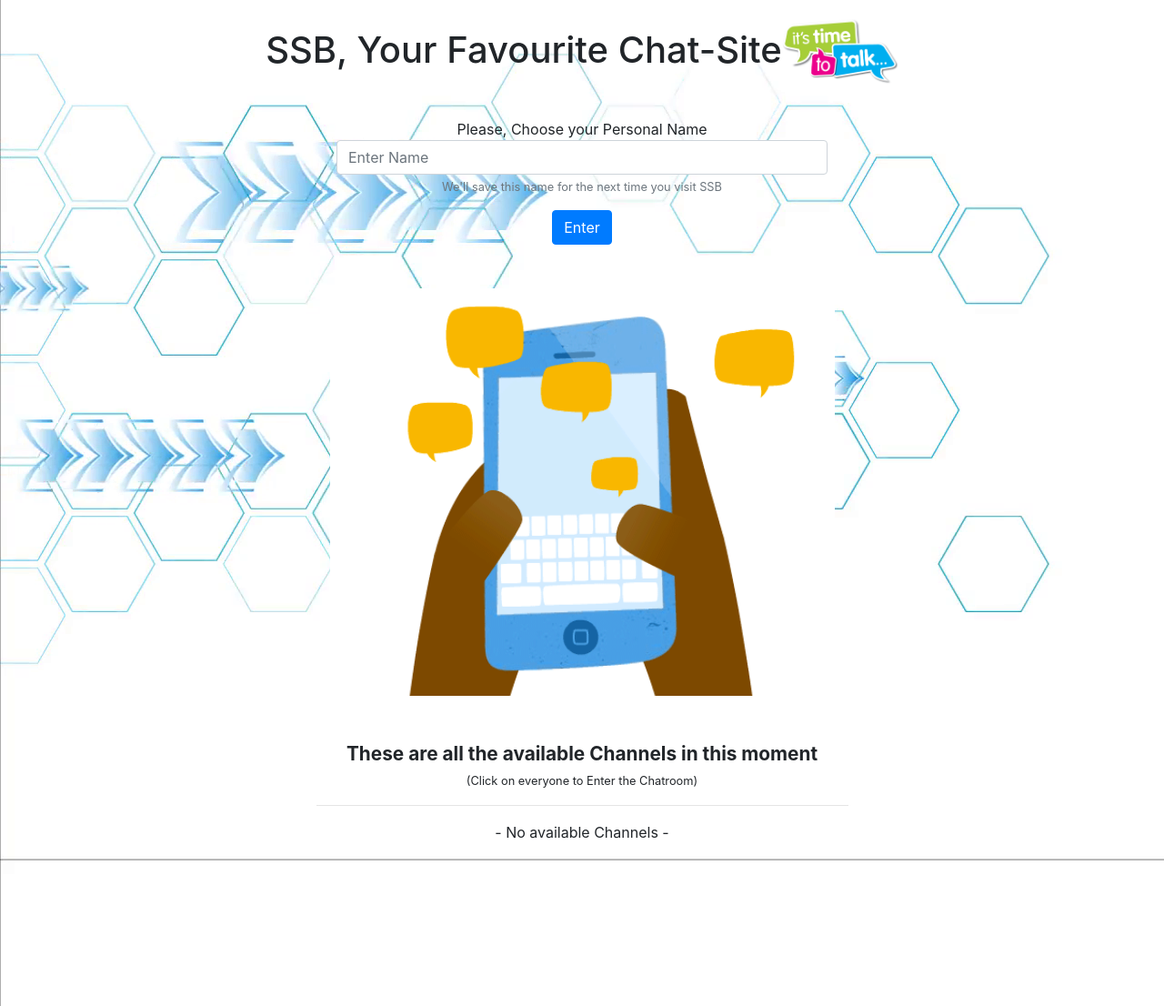
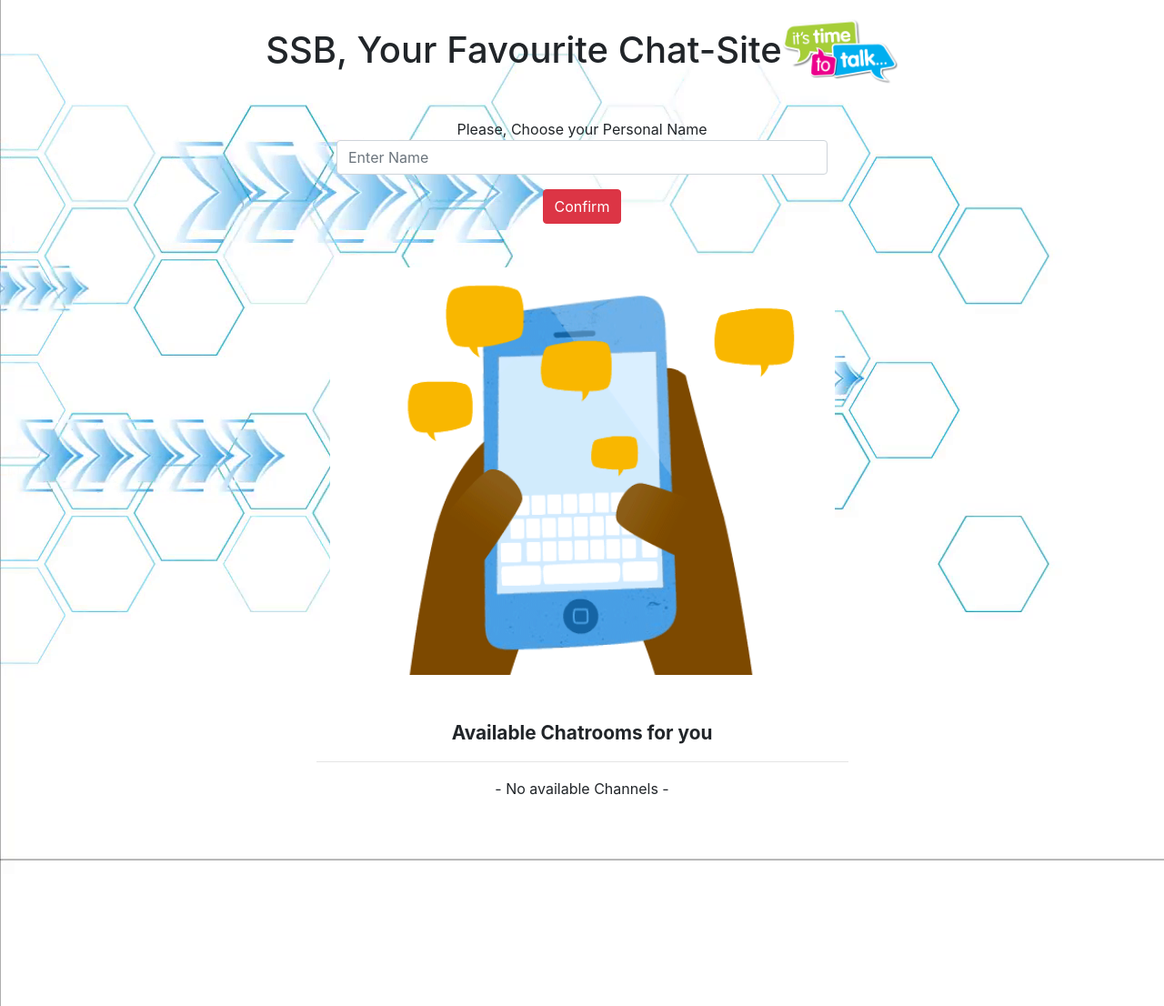
Before and after one commit to VirajDissanayake/Flack-online-message-service, a Flask app: page / in a window 1280 px wide. Shown: the part 135-1241 px from the top of the page at 91% size. Run offline with Flask 2, Linux system fonts and the light colour scheme; some libraries are stand-ins or nearby versions.

Commit message:
Update index.html

```diff
--- a/templates/index.html
+++ b/templates/index.html
@@ -5,7 +5,7 @@
 {% block main %}
   <br>
   <br>
-  <h1 class="display">SSB, Your Favourite Chat-Site<img class="img-fluid" style="width: 10%;" src="/static/ch.png" alt="bla bla Flack!"></h1>
+  <h1 class="display">SSB, Your Favourite Chat-Site<img class="img-fluid" style="width: 10%;" src="/static/ch.png"></h1>
   <div class="container">
     <div class="row justify-content-center">
       <div class="col-md-6" id="form">
@@ -14,9 +14,8 @@
           <div class="form-group">
             <lable for="name">Please, Choose your Personal Name</lable>
             <input id="name" type="text" class="form-control" placeholder="Enter Name">
-            <small class="form-text text-muted">We'll save this name for the next time you visit SSB</small>
           </div>
-          <button class="btn btn-primary" type="submit">Enter</button>
+          <button class="btn btn-danger" type="submit">Confirm</button>
         </form>
       {% endif %}
       </div>
@@ -27,15 +26,10 @@
   </div>
   <br>
   <br>
-  <div class="container" id="DisplayName">
-    {% if name %}<h2>Hello <span style="color: #65d3fd;">{{ name }}</span>, nice to see you again :)</h2>{% endif %}
-    <div id="user-data" data-username="{{ name }}"></div>
-  </div>
-
   <div id="channelContainer" class="container col-md-6" style="{% if name %}{% else %}display: none;{% endif %}" id="createChannel">
     <form id="formChannel">
       <div class="form-group">
-        <label for="channel">Let's create a New Chatroom, Please Gives it a Name</label>
+        <label for="channel">Enter a name to create your chatroom</label>
         <input id="channel" type="text" autocomplete="off" class="form-control" placeholder="Enter Channel Name">
         <small id="channelMessage" style="color: #096bff"></small>
       </div>
@@ -46,8 +40,7 @@
   </div>
   <div class="container">
     <ul class="list-unstyled">
-      <li style="font-weight: bold; font-size: 1.3rem;">These are all the available Channels in this moment</li>
-      <small>(Click on everyone to Enter the Chatroom)</small>
+      <li style="font-weight: bold; font-size: 1.3rem;">Available Chatrooms for you</li>
       <hr class="col-md-6">
     </ul>
     <ul class="list-unstyled" id="channelList">
```
